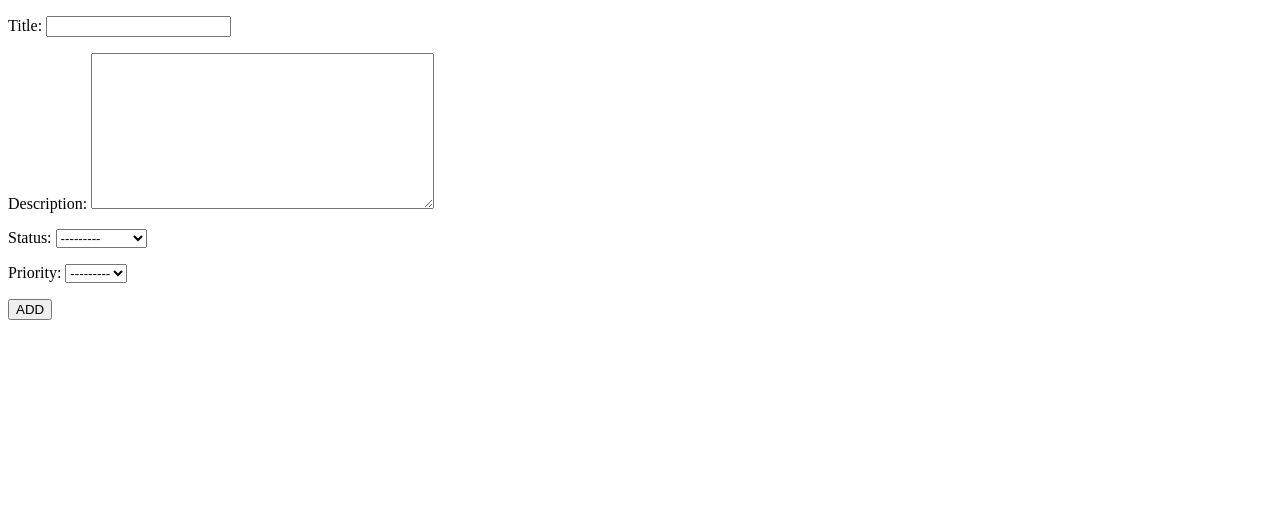
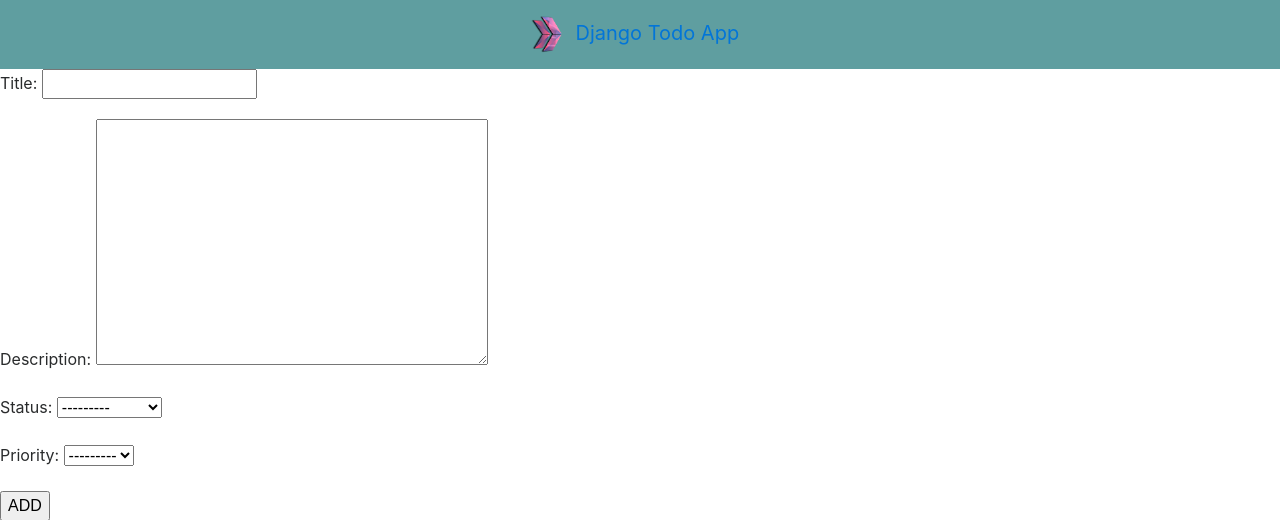
Before and after one commit to bemrekalkan/Django-Todo-App, a Django app: page / in a window 1280 px wide. Shown: the top 520 px of the page. Run offline with Django 4.2, Linux system fonts and the light colour scheme; data that the repository does not hold is empty; some libraries are stand-ins or nearby versions.

Commit message:
static files added

```diff
--- /dev/null
+++ b/todo/static/todo/css/style.css
@@ -0,0 +1,3 @@
+.navbar {
+  background-color: cadetblue;
+}
--- a/todo/templates/todo/base.html
+++ b/todo/templates/todo/base.html
@@ -1,12 +1,37 @@
+{% load static%}
 <!DOCTYPE html>
 <html lang="en">
   <head>
     <meta charset="UTF-8" />
     <meta http-equiv="X-UA-Compatible" content="IE=edge" />
     <meta name="viewport" content="width=device-width, initial-scale=1.0" />
-    <title>Django Todo App</title>
+    <title>>Todo App</title>
+    <link
+      rel="stylesheet"
+      href="https://maxcdn.bootstrapcdn.com/bootstrap/4.0.0-alpha.6/css/bootstrap.min.css"
+      integrity="sha384-rwoIResjU2yc3z8GV/NPeZWAv56rSmLldC3R/AZzGRnGxQQKnKkoFVhFQhNUwEyJ"
+      crossorigin="anonymous"
+    />
+    <link rel="stylesheet" href="{% static 'todo/css/style.css' %}" />
   </head>
+
   <body>
+    <!-- navabar start -->
+    <nav class="navbar navbar-expand-lg navbar navbar-dark">
+      <div class="container-fluid">
+        <a class="navbar-brand" href="/">
+          <img
+            src="{% static 'todo/images/cw_logo.png' %}"
+            alt="Hi!"
+            width="45"
+            height="45"
+          />
+          Django Todo App</a
+        >
+      </div>
+    </nav>
+
     {% block content %} {% endblock content %}
+    <script src="https://cdn.jsdelivr.net/npm/bootstrap@5.2.0/dist/js/bootstrap.min.js"></script>
   </body>
 </html>
```
Also changed, not shown: todo/static/todo/images/cw_logo.png (added), todo/views.py (line endings or trailing spaces).
